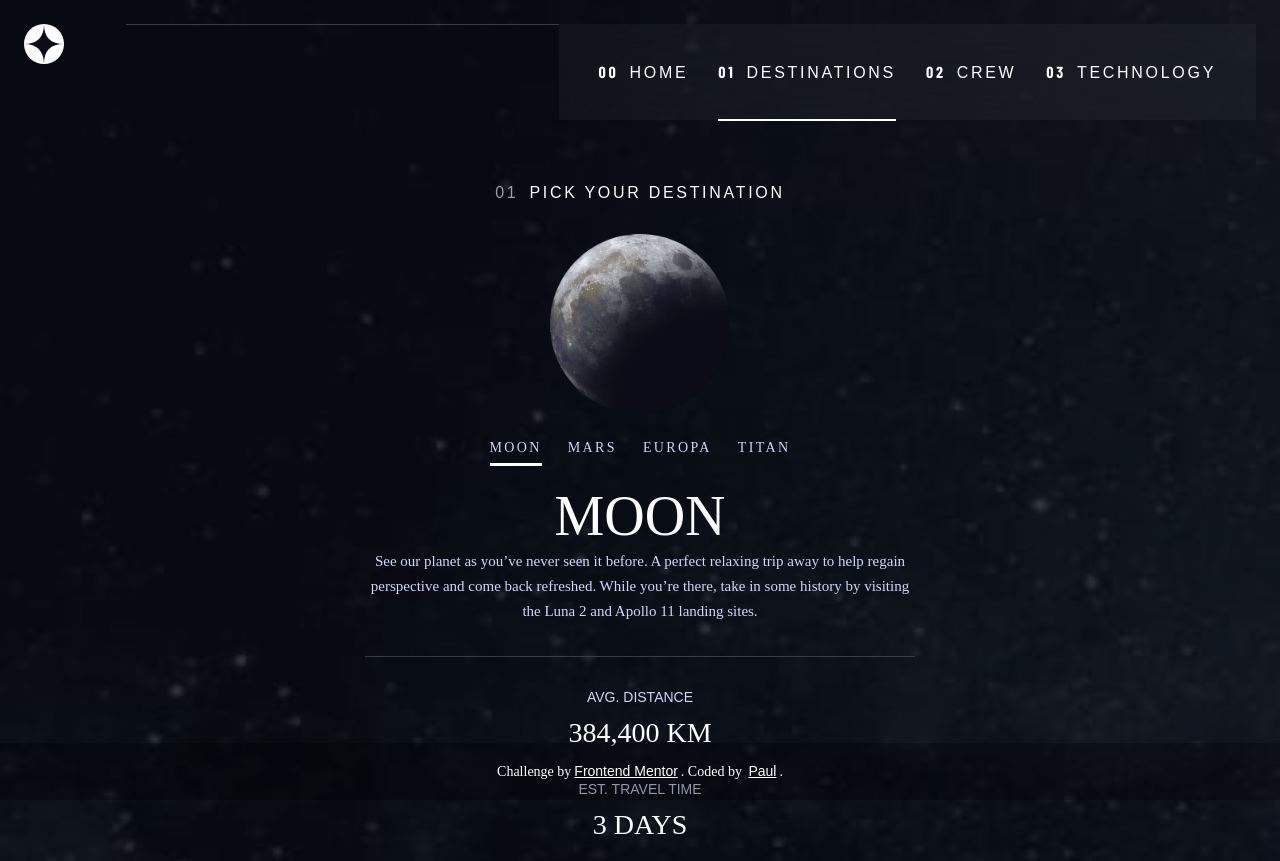
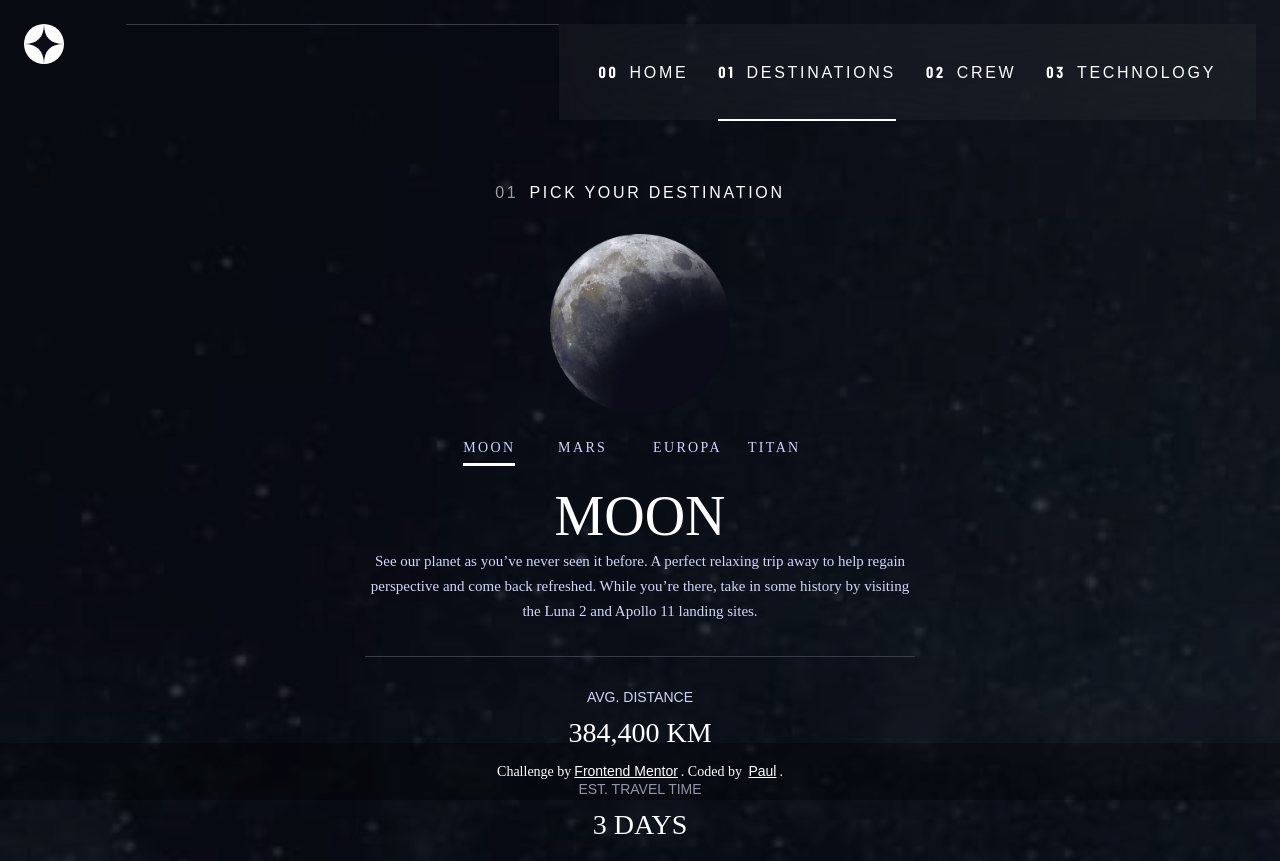
Before and after one commit to hatealgebra/space-tourism-website-FEM, a React (Vite) app: page /destinations in a window 1280 px wide. Built offline with nearby package versions, Linux system fonts and the light colour scheme; a web font is replaced by a local one.

Commit message:
feat: Add new scroll/menu behavior in destination carousel

```diff
--- a/src/components/destinationCarousel/DestinationCarousel.tsx
+++ b/src/components/destinationCarousel/DestinationCarousel.tsx
@@ -30,46 +30,16 @@ interface CarouselProps {
 }
 
 const Carousel = ({ currentIndex, setCurrentIndex }: CarouselProps) => {
-    const [clickedButton, setClickedButton] = useState(false);
+
+
     const destinationGalleryRef = useRef(null);
-    const [scrollThrottle, setScrollThrottle] = useState(false);
     const menuRef = useRef(null);
-
-    const [underlinePosition, setUnderlinePosition] = useState<{
-        width: number;
-        offsetLeft: number;
-    }>({
-        width: 0,
-        offsetLeft: 0,
-    });
-
-    const onScroll = (e: React.UIEvent<HTMLDivElement>) => {
-        if (clickedButton) return;
-        if (scrollThrottle) return;
-
-        setScrollThrottle(true);
-
-        const width = e.currentTarget.clientWidth;
-        const numberOfDestinations = menuRef.current.children.length;
-
-        for (let i = 0; i < numberOfDestinations - 1; i++) {
-            const scrollDimension = width * i;
-            if (e.currentTarget.scrollLeft >= scrollDimension) {
-                setCurrentIndex(i);
-            }
-        }
-
-        setTimeout(() => {
-            setScrollThrottle(false);
-        }, 150);
-    };
 
     const setClickPosition = (
         e: MouseEvent,
         galleryRef: Ref<HTMLDivElement>,
         index: number
     ) => {
-        setClickedButton(true);
         e.preventDefault();
 
         if (galleryRef === null || e.target === null) return;
@@ -78,28 +48,13 @@ const Carousel = ({ currentIndex, setCurrentIndex }: CarouselProps) => {
         chosenElement.scrollIntoView({ behavior: 'smooth' });
 
         setCurrentIndex(index);
-        setUnderlinePosition({
-            width: e.target.clientWidth,
-            offsetLeft: e.target.offsetLeft,
-        });
 
-        setTimeout(() => {
-            setClickedButton(false);
-        }, 500);
     };
 
-    useEffect(() => {
-        if (menuRef.current === null) return;
-        const width = menuRef.current.children[currentIndex]?.clientWidth;
-        const offsetLeft = menuRef.current.children[currentIndex]?.offsetLeft;
-
-        setUnderlinePosition({ width, offsetLeft });
-    }, [currentIndex]);
 
     return (
         <>
             <div
-                onScroll={(e) => onScroll(e)}
                 ref={destinationGalleryRef}
                 className={clsx(
                     sharedStyles.carouselGallery,
@@ -114,6 +69,7 @@ const Carousel = ({ currentIndex, setCurrentIndex }: CarouselProps) => {
             <div ref={menuRef} className={styles.chooseMenu}>
                 {Object.keys(EDESTINATIONS).map((destinationKey, i) => (
                     <button
+                    className={clsx(currentIndex === i && styles.activeButton)}
                         key={`${destinationKey}-planet`}
                         onClick={(e) =>
                             setClickPosition(e, destinationGalleryRef, i)
@@ -122,13 +78,6 @@ const Carousel = ({ currentIndex, setCurrentIndex }: CarouselProps) => {
                         {destinationKey}
                     </button>
                 ))}
-                <span
-                    className={styles.menuUnderline}
-                    style={{
-                        width: underlinePosition.width,
-                        left: underlinePosition.offsetLeft,
-                    }}
-                />
             </div>
         </>
     );
--- a/src/components/destinationCarousel/destinationCarousel.module.css
+++ b/src/components/destinationCarousel/destinationCarousel.module.css
@@ -23,7 +23,7 @@
 }
 
 .chooseMenu {
-    display: flex;
+    display: grid;
     position: relative;
     grid-template-columns: 1fr 1fr 1fr 1fr;
     scrollbar-width: none;
@@ -39,6 +39,7 @@
         letter-spacing: 2.362px;
         font-family: Barlow Condensed;
         width: fit-content;
+        position: relative;
     }
 
     @media (--min-tablet) {
@@ -56,13 +57,15 @@
     }
 }
 
-.menuUnderline {
+.activeButton {
+    &::after {
+        content: '';
         display: block;
         position: absolute;
         height: 3px;
-    width: 0;
+        width: 100%;
         background: #fff;
         bottom: -10px;
         margin-top: 8px;
-    transition: 0.1s ease;
     }
+}
```
Lines whose indentation alone changed are shown as unchanged.
